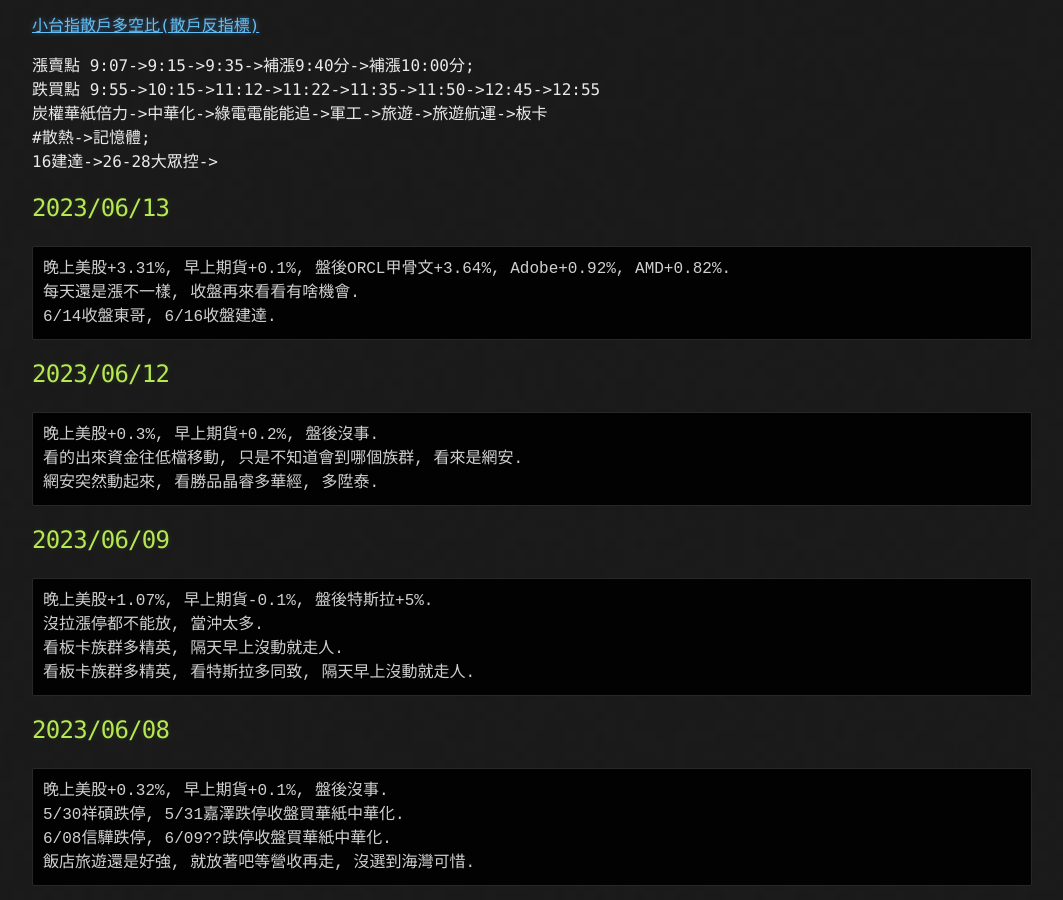
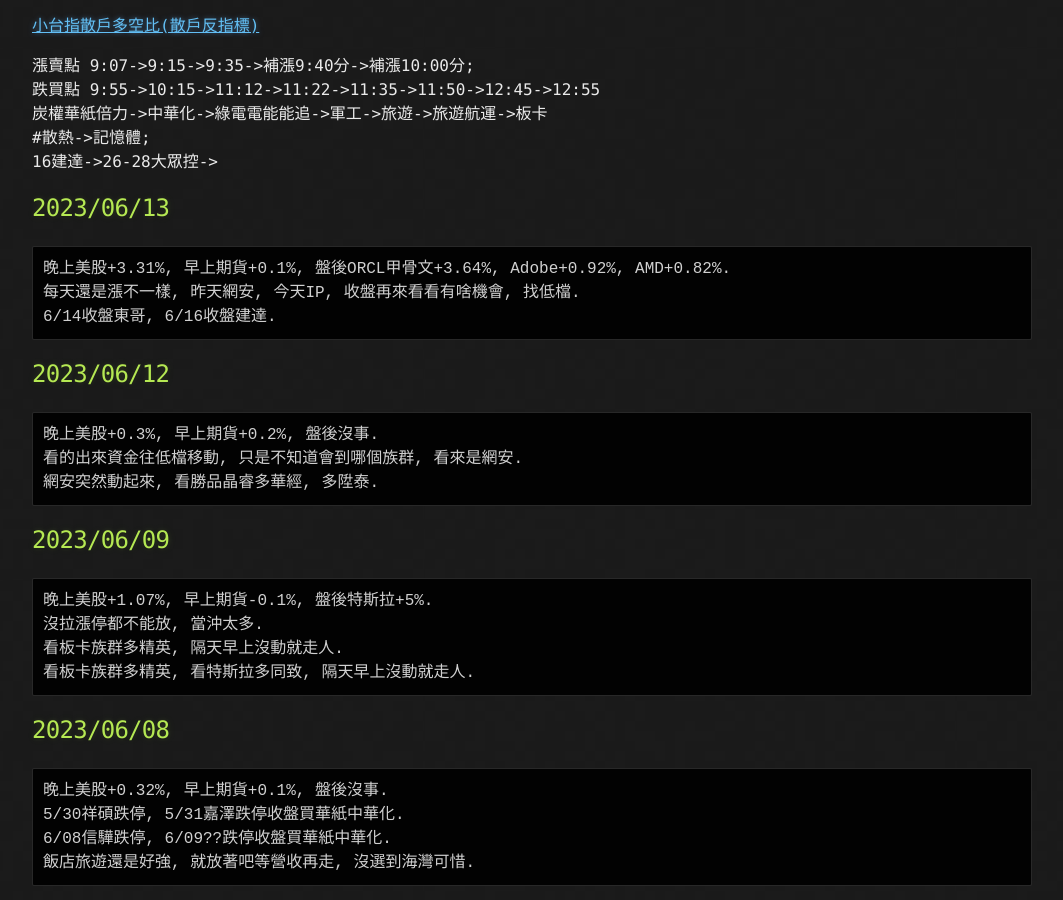
Before and after one commit to lepg5487/Stock_God, a Jekyll site: the page built from index.md, in a window 1280 px wide and 900 px high, scrolled down 484 px. Shown: the whole window, without its empty margins (108-1171 px from the left). Built offline with Jekyll 4.4.1, drawn with Linux system fonts in a browser that asks for light colours; our own code applies the rules of GitHub Pages for plain Markdown files.

Commit message:
Update index.md

````diff
--- a/index.md
+++ b/index.md
@@ -26,7 +26,7 @@
 ## 2023/06/13
 ```
 晚上美股+3.31%, 早上期貨+0.1%, 盤後ORCL甲骨文+3.64%, Adobe+0.92%, AMD+0.82%.
-每天還是漲不一樣, 收盤再來看看有啥機會.
+每天還是漲不一樣, 昨天網安, 今天IP, 收盤再來看看有啥機會, 找低檔.
 6/14收盤東哥, 6/16收盤建達.
 ```
 
````
